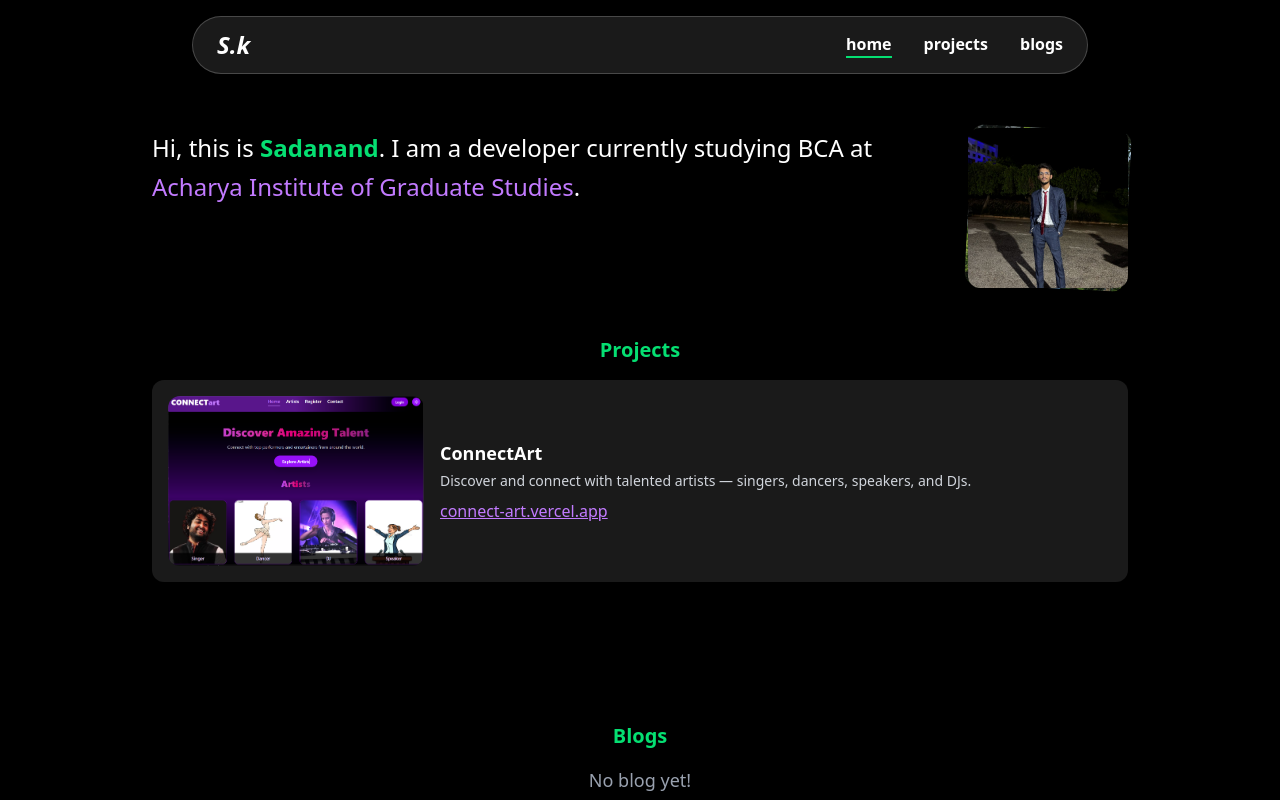
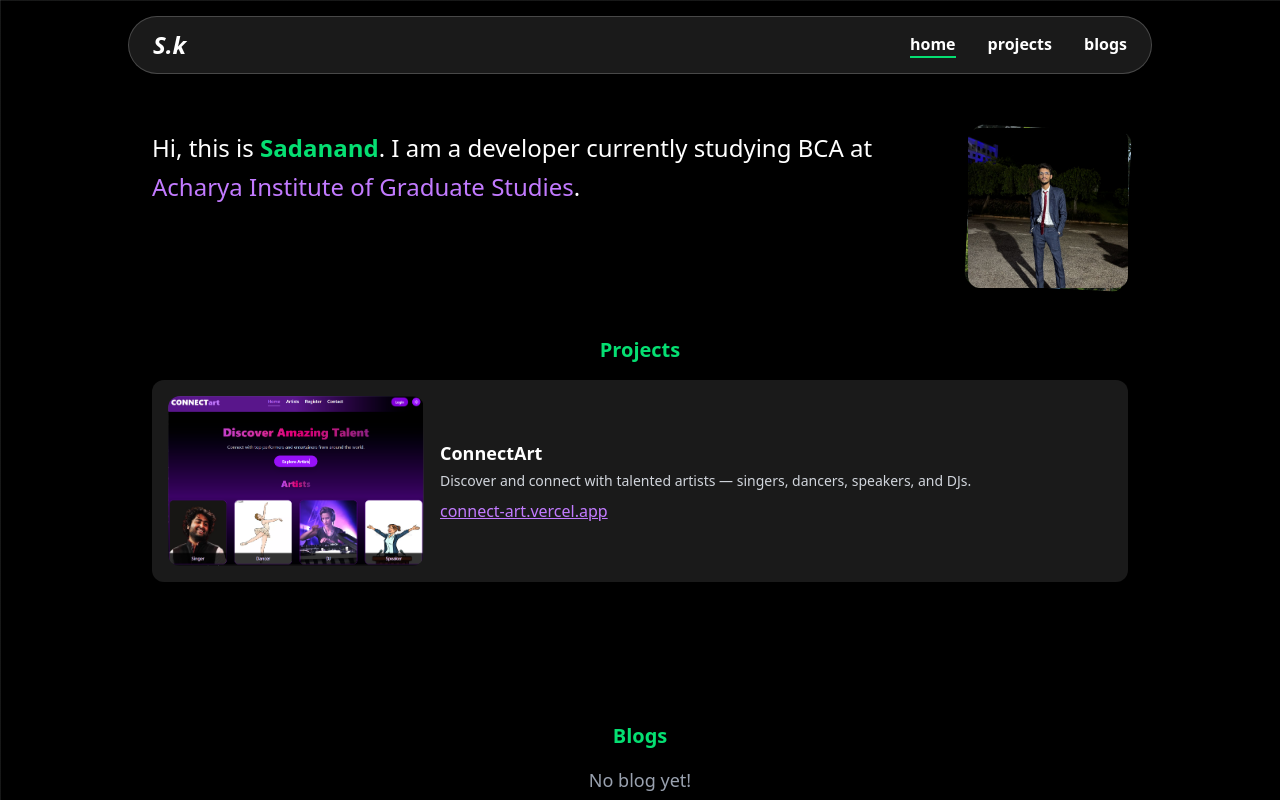
Before and after one commit to sadanandkaji/my_profile, a Next.js app: page / in a window 1280 px wide. Shown: the top 800 px of the page. Built offline with nearby package versions, Linux system fonts and the light colour scheme.

Commit message:
changes in style

```diff
--- a/app/page.tsx
+++ b/app/page.tsx
@@ -7,10 +7,21 @@ export default function Home() {
   const [active, setActive] = useState("home");
 
   return (
-    <div className="bg-black min-h-screen text-white">
+    <div className="bg-black min-h-screen text-white" style={{
+    // backgroundImage:"radial-gradient(circle at 0.5px 0.5px ,rgba(6,182,212,0.2) 0.5px , transparent 0)",
+    // backgroundSize:"8px 8px",
+    // backgroundRepeat:"repeat",
+      backgroundImage: `
+      linear-gradient(to right , rgba(224, 231, 232, 0.1) 1.5px, transparent 1px),
+      linear-gradient(to bottom, rgba(228, 236, 237, 0.1) 1.5px, transparent 1px)
+    `,
+    backgroundSize: '20px 20px',
+    backgroundRepeat: 'repeat',
+    backgroundAttachment:"fixed"
+   }}>
       {/* Top Glassy Navbar */}
       <div className="fixed top-0 left-0 right-0 z-50 flex justify-center p-4">
-        <div className="w-full max-w-4xl">
+        <div className="w-full max-w-5xl">
           <div className="flex justify-between items-center px-6 py-3 rounded-full bg-white/10 backdrop-blur-lg border border-white/20 shadow-xl">
             <div className="text-white italic text-2xl font-semibold">S.k</div>
 
```
